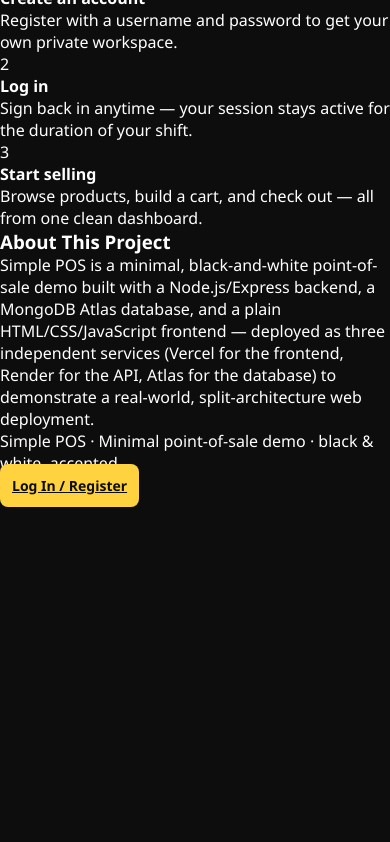
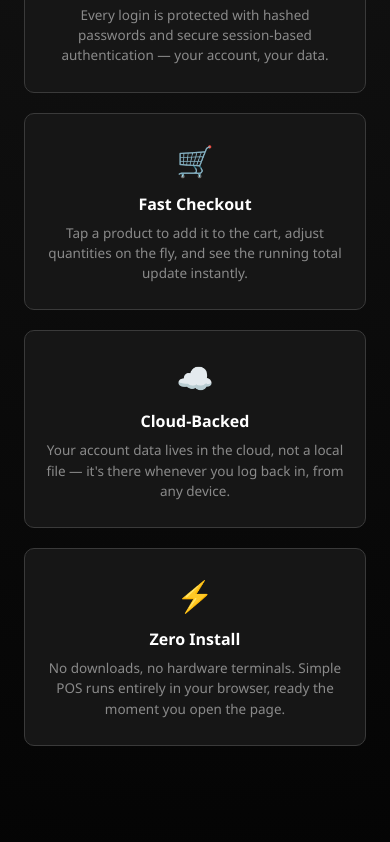
Before and after one commit to jm5155/login-but-sheesh, a plain HTML site: page frontend/landing.html in a window 390 px wide. Shown: the part 775-1617 px from the top of the page. Before the commit the page ends 1282 px from the top, so only its background shows below. Drawn offline with Linux system fonts and the light colour scheme.

Commit message:
Add styles for landing page and responsive design

```diff
--- a/frontend/style.css
+++ b/frontend/style.css
@@ -303,3 +303,164 @@
 @media(max-width:800px){
   .pos-main{grid-template-columns:1fr;}
 }
+
+/* ---------- LANDING PAGE ---------- */
+.landing-body{
+  min-height:100vh;
+  background:radial-gradient(circle at top, #1a1a1a 0%, #000 70%);
+}
+
+.nav{
+  display:flex;
+  align-items:center;
+  justify-content:space-between;
+  padding:18px 32px;
+  border-bottom:1px solid var(--gray-700);
+}
+.nav-links{
+  display:flex;
+  align-items:center;
+  gap:24px;
+}
+.nav-links a{
+  color:var(--gray-200);
+  text-decoration:none;
+  font-size:14px;
+  font-weight:600;
+}
+.nav-links a:hover{color:var(--accent);}
+.nav-cta{padding:8px 16px;font-size:13px;}
+
+.hero{
+  max-width:760px;
+  margin:0 auto;
+  text-align:center;
+  padding:90px 24px 60px;
+}
+.hero-title{
+  font-size:40px;
+  font-weight:800;
+  line-height:1.25;
+  margin-bottom:20px;
+}
+.hero-sub{
+  color:var(--gray-400);
+  font-size:16px;
+  line-height:1.6;
+  margin-bottom:32px;
+}
+.hero-actions{
+  display:flex;
+  gap:14px;
+  justify-content:center;
+  flex-wrap:wrap;
+}
+.hero-btn{
+  padding:14px 28px;
+  font-size:15px;
+}
+
+.section-title{
+  text-align:center;
+  font-size:24px;
+  font-weight:700;
+  margin-bottom:36px;
+}
+
+.features{
+  max-width:1080px;
+  margin:0 auto;
+  padding:60px 24px;
+}
+.feature-grid{
+  display:grid;
+  grid-template-columns:repeat(auto-fit,minmax(220px,1fr));
+  gap:20px;
+}
+.feature-card{
+  background:var(--dark);
+  border:1px solid var(--gray-700);
+  border-radius:var(--radius);
+  padding:26px 20px;
+  text-align:center;
+  transition:.2s;
+}
+.feature-card:hover{
+  border-color:var(--accent);
+  transform:translateY(-3px);
+}
+.feature-icon{
+  font-size:30px;
+  margin-bottom:12px;
+}
+.feature-card h4{
+  font-size:16px;
+  margin-bottom:8px;
+}
+.feature-card p{
+  color:var(--gray-400);
+  font-size:13.5px;
+  line-height:1.5;
+}
+
+.how-it-works{
+  max-width:900px;
+  margin:0 auto;
+  padding:60px 24px;
+}
+.steps{
+  display:grid;
+  grid-template-columns:repeat(auto-fit,minmax(220px,1fr));
+  gap:24px;
+}
+.step{
+  text-align:center;
+}
+.step-num{
+  width:36px;
+  height:36px;
+  border-radius:50%;
+  background:var(--accent);
+  color:var(--black);
+  font-weight:800;
+  display:flex;
+  align-items:center;
+  justify-content:center;
+  margin:0 auto 14px;
+}
+.step h4{font-size:15px;margin-bottom:8px;}
+.step p{color:var(--gray-400);font-size:13.5px;line-height:1.5;}
+
+.about{
+  max-width:720px;
+  margin:0 auto;
+  padding:60px 24px;
+  text-align:center;
+}
+.about-text{
+  color:var(--gray-400);
+  font-size:14.5px;
+  line-height:1.7;
+}
+
+.footer{
+  text-align:center;
+  padding:50px 24px 60px;
+  border-top:1px solid var(--gray-700);
+  margin-top:20px;
+}
+.footer p{
+  color:var(--gray-400);
+  font-size:13px;
+  margin-bottom:18px;
+}
+.footer-cta{
+  padding:12px 26px;
+  display:inline-block;
+}
+
+@media(max-width:700px){
+  .hero-title{font-size:30px;}
+  .nav-links{gap:14px;}
+  .nav-links a:not(.nav-cta){display:none;}
+}
```
